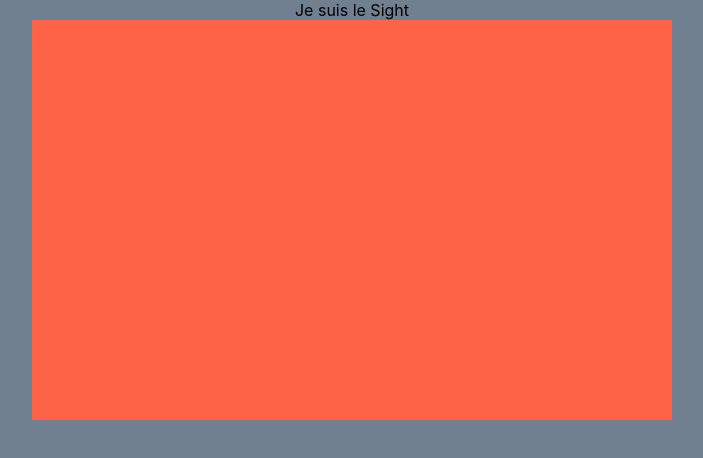
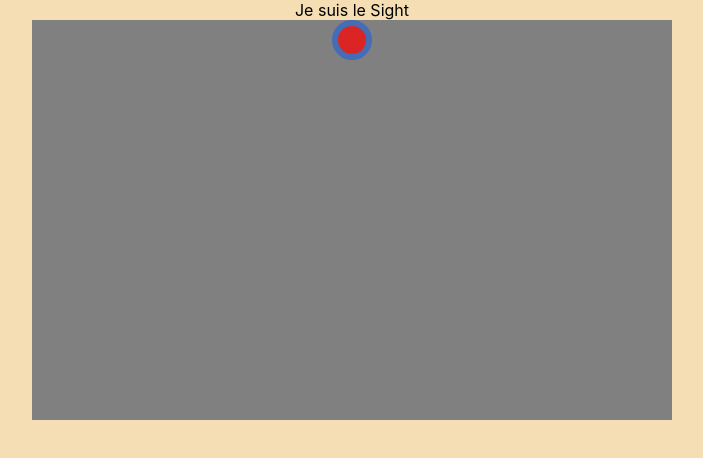
Before and after one commit to CMarjorie/Projet-jeu-de-tir, a React (Create React App) app: page /sight in a window 1280 px wide. Shown: the top 458 px of the page, without its empty margins (288-991 px from the left). Built offline with nearby package versions, Linux system fonts and the light colour scheme.

Commit message:
feat: hide & see circle

```diff
--- a/src/App.css
+++ b/src/App.css
@@ -1,5 +1,5 @@
 * {
-  background-color: slategrey;
+  background-color:wheat;
   justify-content: center;
 }
 
@@ -39,14 +39,14 @@
 .BackGround {
   width: 50vw;
   height: 50vh;
-  background-color: tomato;
+  background-color: grey;
 }
 
 .Circle {
   position: relative;
   width: 40px;
   height: 40px;
-  background-color: yellow;
+  background-color: rgba(255, 0, 0, 0.719);
   border-radius: 50%;
-  border: 6px solid violet ;
+  border: 6px solid rgb(69, 109, 182) ;
 }
--- a/src/components/Atomes/Circle.js
+++ b/src/components/Atomes/Circle.js
@@ -1,10 +1,14 @@
+import { useState } from "react";
 
-export default function Circle(){
+export default function Circle(props){
+    const [isClicked, setIsClicked] = useState(false);
 
     return (
         <>
-           <button className="Circle"></button>
-        </>
+            { !isClicked &&
+                <button className="Circle " onClick={(e)=>setIsClicked(true)}></button>
+            }
+           </>
     )
 
 }
--- a/src/components/Molecules/BackGround.js
+++ b/src/components/Molecules/BackGround.js
@@ -1,46 +1,15 @@
+import { useState, useEffect } from "react";
 import Circle from "../Atomes/Circle";
-import { useState, useEffect } from "react";
 
 export default function BackGround(){
-
     const [circles, setCircles] = useState([]);
-    const [isClicked, setIsClicked] = useState(false);
-    const initialState = {
-
-    };
-
-    // au lancement de la page, Circles est vide.
-    // j'initialise Circles avec son initialState
-    // chaque fois qu'un cercle est "abattu", je le supprime de Circles et j'en génère un nouveau
-
-
-    useEffect(()=> {
-            //useEffects de tous les cercles
-    }, [circles]);
-
-    useEffect(()=> {
-       // createCircles()//use effect à l'initialisation de la page
-    }, [] );
 
     return (
         <div className="BackGround">
-
+           <Circle />
         </div>
     )
 
-    // function createCircles(){
-    //     let x = "";
-    //     let tab = [];
-    //     for(let i =0;i>5;i++){
-    //         x += '<Circle id=i style={style.circle} />'
-    //         tab.push(i)
-    //     }
-    //     setCircles(tab)
-    //     document.querySelector('.BackGround').append(x)
-    // }
+
 
 }
-
-
-//créer un [] avec tous 5 cercles
-//
```
